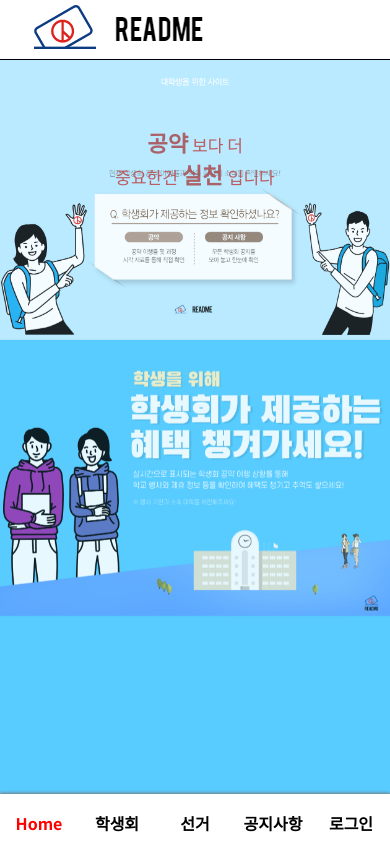
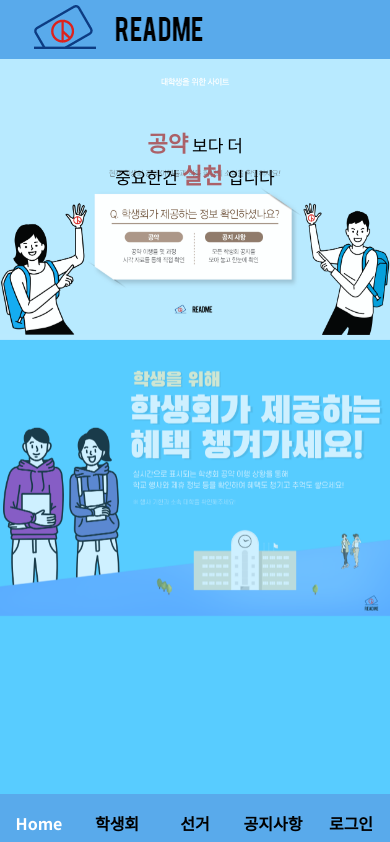
Before and after one commit to guno517/Readme, a React (Create React App) app: page /notice in a window 390 px wide. Shown: the top 842 px of the page. Built offline with nearby package versions, Linux system fonts and the light colour scheme.

Commit message:
style change

```diff
--- a/src/pages/components/Common.js
+++ b/src/pages/components/Common.js
@@ -6,7 +6,7 @@
     const { onClick } = props; //Menu Active Change Redux
 
     return(
-        <li ><Link to={link} style={{color:isActive ? 'red' : 'black'}} >{name}</Link></li>
+        <li ><Link to={link} style={{color:isActive ? 'white' : 'black'}} >{name}</Link></li>
     )
 }
 
--- a/src/pages/components/MainPoster.js
+++ b/src/pages/components/MainPoster.js
@@ -52,25 +52,33 @@
         setWidth(0)
         setWidth2(1)
         setWidth3(250)
-        setAnimatePoster2('poster_img_on')
+        setTimeout(()=>{
+            setAnimatePoster2('poster_img_on')
+        },1500)
     }
     else if(424 <= window.innerWidth && window.innerWidth <550){
         setWidth(0)
         setWidth2(100)
         setWidth3(400)
-        setAnimatePoster2('poster_img_on')
+        setTimeout(()=>{
+            setAnimatePoster2('poster_img_on')
+        },1500)
     }
     else if(550 <= window.innerWidth && window.innerWidth  < 700){
         setWidth(0)
         setWidth2(250)
         setWidth3(680)
-        setAnimatePoster2('poster_img_on')
+        setTimeout(()=>{
+            setAnimatePoster2('poster_img_on')
+        },1500)
     }
     else if(700 <= window.innerWidth && window.innerWidth  < 800){
         setWidth(0)
         setWidth2(450)
         setWidth3(950)
-        setAnimatePoster2('poster_img_on')
+        setTimeout(()=>{
+            setAnimatePoster2('poster_img_on')
+        },1500)
     }
     else if(800 <= window.innerWidth && window.innerWidth  < 1000){
         setWidth(100)
--- a/src/pages/components/css/MainPoster.css
+++ b/src/pages/components/css/MainPoster.css
@@ -36,13 +36,12 @@
 /* 포스터 1 텍스트 animation */
 .animate_text{
     transition:3.5s;
-    color:rgb(189,91,97);
     font-size:46px;
     margin:0;
 }
 .animate_text1{
+    transition: 4s;
     font-weight: 600;
-    transition: 4s;
     opacity: 1;
     color:rgb(189,91,97);
     font-size:52px;
@@ -87,12 +86,6 @@
     .animate_text1{
         font-size:32px;
     }
-    .poster1_on{
-        transition:10s;
-    }
-    .poster_img_on{
-        transition: 10s;
-    }
 }
 
 @media (max-width: 580px) {
--- a/src/pages/css/Footer.css
+++ b/src/pages/css/Footer.css
@@ -31,15 +31,15 @@
 .mob_menu{
     display: none;
     /* background-color: rgb(242, 170, 170); */
-    background-color:white;
+    background-color:#59aaeb;
     width:100%;
     height:50px;
     position: fixed;
     margin-top: 50px;
     bottom: 0;
-    -webkit-box-shadow: 0px -1px 3px 0px rgba(119,119,119,1);
-    -moz-box-shadow: 0px -1px 3px 0px rgba(119,119,119,1);
-    box-shadow: 0px -1px 3px 0px rgba(119,119,119,1);
+    -webkit-box-shadow: 3px 3px 3px 0px rgba(166,228,255,1);
+-moz-box-shadow: 3px 3px 3px 0px rgba(166,228,255,1);
+box-shadow: 3px 3px 3px 0px rgba(166,228,255,1);
 }
 .mob_menu ul{
     display: flex;
--- a/src/pages/css/Header.css
+++ b/src/pages/css/Header.css
@@ -5,8 +5,7 @@
     background-color: white;
     top:0;
     z-index: 110;
-    border-bottom: 1px solid black;
-
+    background-color: #59aaeb;
 }
 .top{
     width:90%;
@@ -15,7 +14,6 @@
 .top .logo a{
     font-size:30px;
     font-weight: 600;
-    color:white;
     display: inline-block;
 }
 .top .logo{
@@ -26,28 +24,18 @@
 }
 .navigation > .pc_navigation ul li{
     float:left;
-    color:white;
     font-weight: 600;
     margin-top: 2px;
     padding:15px 0px;
+    transition: transform .3s;
 }
 .navigation > .pc_navigation ul li:hover{
-    background-color: white;
-    border-radius: 25px;
+    transform: scale(1.3);
 }
+
 .navigation > .pc_navigation ul li a{
     color: black;
     padding:15px;
-}
-.navigation > .pc_navigation ul li a:hover{
-    color: red;
-}
-.navi_click{
-    background-color: white;
-    border-radius: 25px;
-}
-.navi_click > a{
-    color: black;
 }
 
 @media (max-width: 768px) {
```
